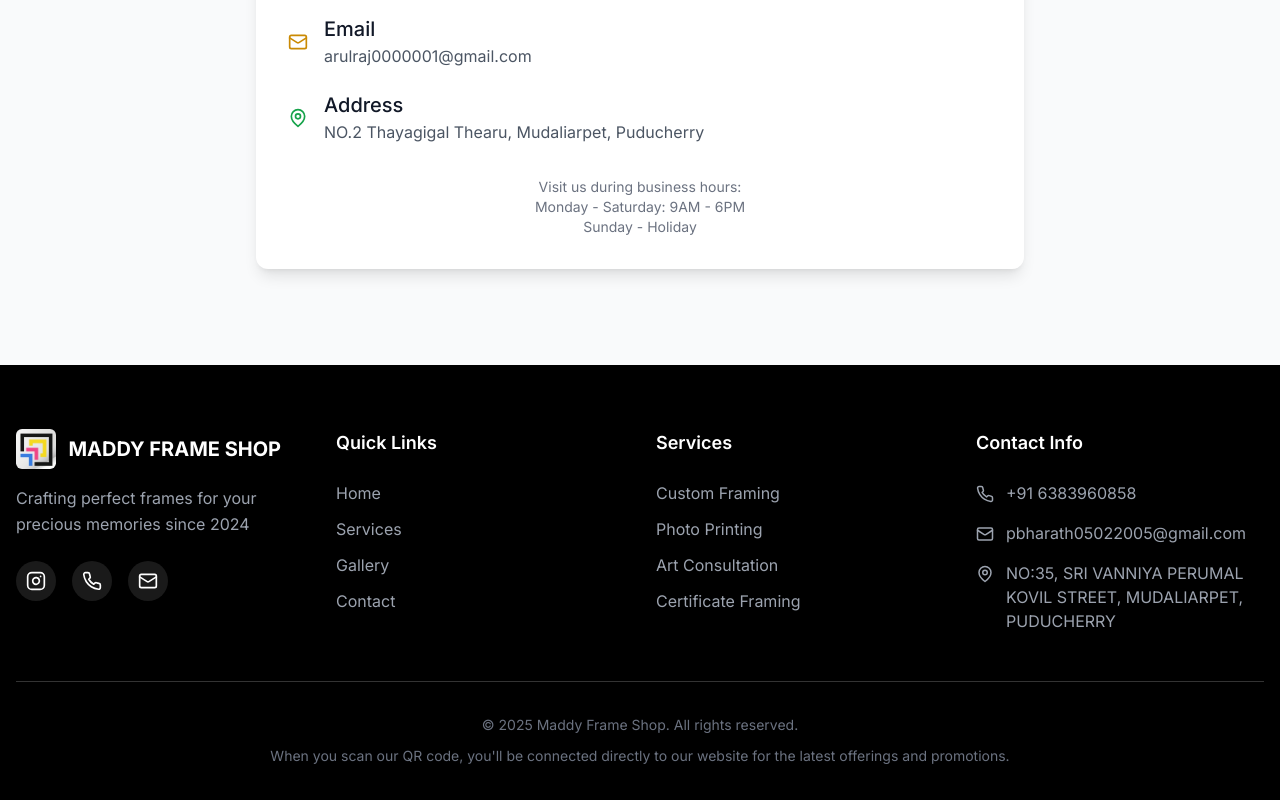
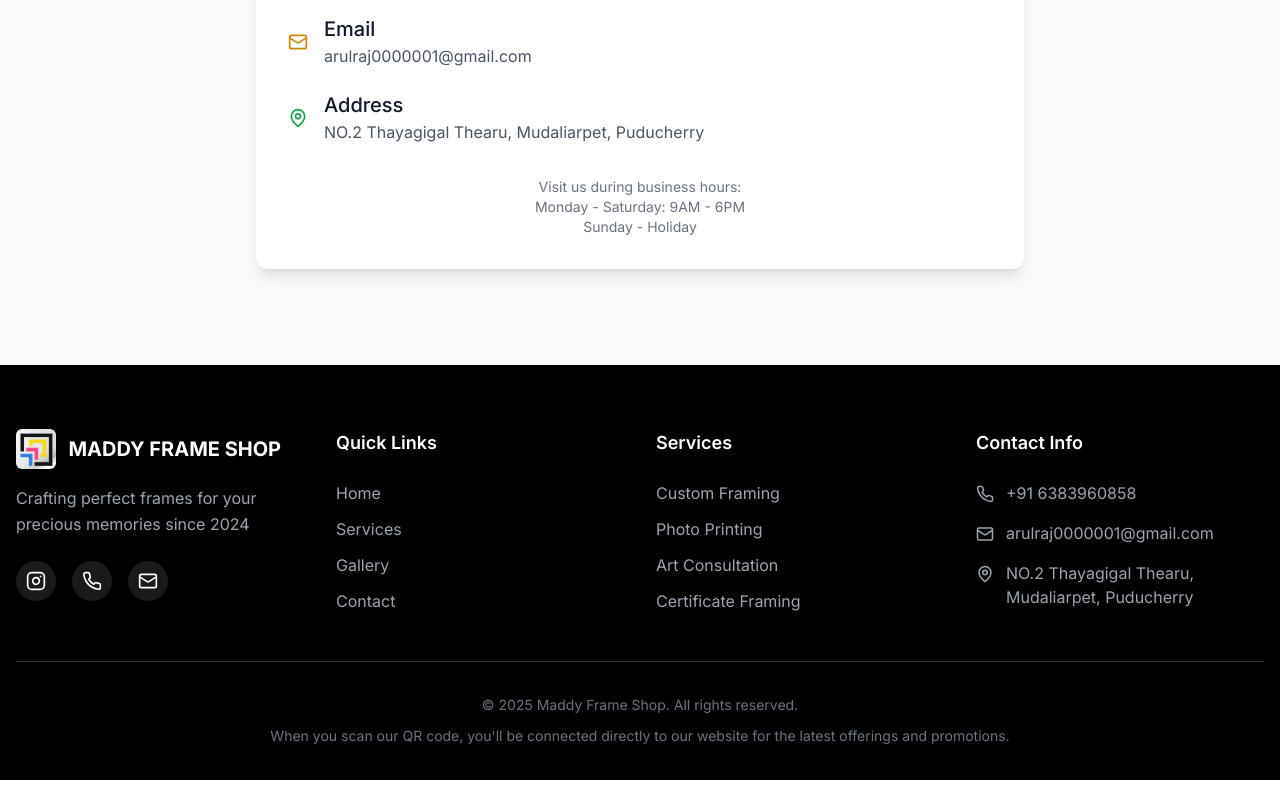
Before and after one commit to Thiyagusmks/Maddy-photo-frame-shop, a React (Vite) app: page / in a window 1280 px wide. Shown: the part 5379-6179 px from the top of the page. Built offline with nearby package versions, Linux system fonts and the light colour scheme.

Commit message:
Update Footer.tsx

```diff
--- a/src/components/Footer.tsx
+++ b/src/components/Footer.tsx
@@ -37,7 +37,7 @@ const Footer: React.FC = () => {
                 <Phone size={20} />
               </a>
               <a
-                href="pbharath05022005@gmail.com"
+                href="arulraj0000001@gmail.com"
                 className="w-10 h-10 rounded-full bg-white/10 flex items-center justify-center hover:bg-yellow-500 transition-all duration-300"
               >
                 <Mail size={20} />
@@ -77,11 +77,11 @@ const Footer: React.FC = () => {
               </li>
               <li className="flex items-start gap-3">
                 <Mail size={18} className="text-gray-400 mt-1 flex-shrink-0" />
-                <span className="text-gray-400">pbharath05022005@gmail.com</span>
+                <span className="text-gray-400">arulraj0000001@gmail.com</span>
               </li>
               <li className="flex items-start gap-3">
                 <MapPin size={18} className="text-gray-400 mt-1 flex-shrink-0" />
-                <span className="text-gray-400">NO:35, SRI VANNIYA PERUMAL KOVIL STREET, MUDALIARPET, PUDUCHERRY</span>
+                <span className="text-gray-400">NO.2 Thayagigal Thearu, Mudaliarpet, Puducherry</span>
               </li>
             </ul>
           </div>
```
